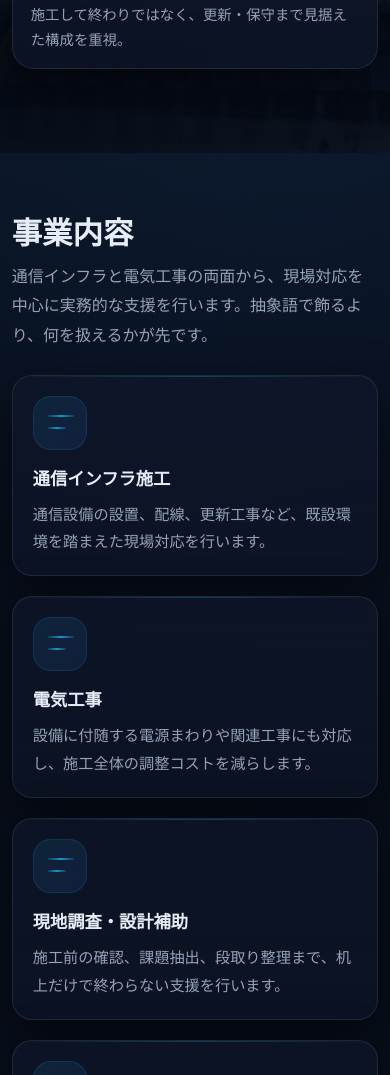
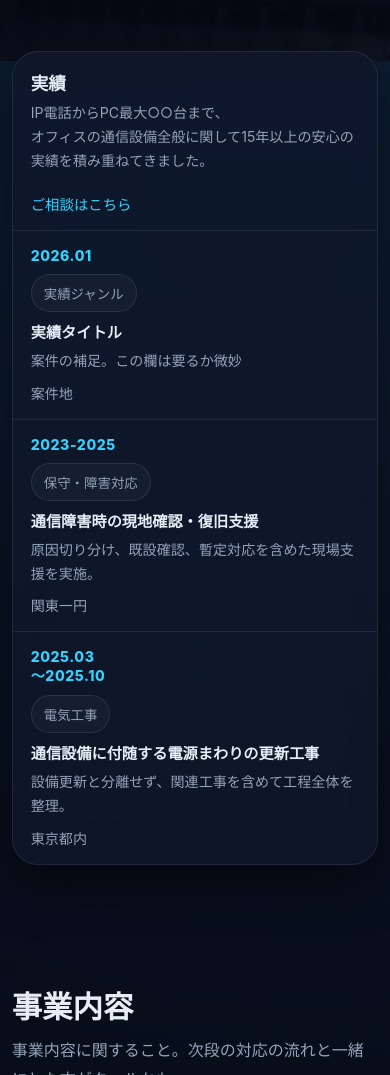
Before and after one commit to nxmaumau/sampleblack, a plain HTML site: page index.html in a window 390 px wide. Shown: the part 925-2000 px from the top of the page. Drawn offline with Linux system fonts and the light colour scheme.

Commit message:
Update index.html

```diff
--- a/index.html
+++ b/index.html
@@ -435,6 +435,102 @@
       line-height: 1.8;
     }
 
+    /* works strip */
+    .works-highlight {
+      padding-top: 0;
+      margin-top: -48px;
+      position: relative;
+      z-index: 6;
+    }
+    .works-shell {
+      border: 1px solid var(--line);
+      border-radius: 26px;
+      background:
+        linear-gradient(180deg, rgba(15,23,42,0.88), rgba(15,23,42,0.74));
+      box-shadow: var(--shadow);
+      overflow: hidden;
+      backdrop-filter: blur(18px);
+    }
+    .works-head {
+      display: flex;
+      align-items: end;
+      justify-content: space-between;
+      gap: 20px;
+      padding: 22px 26px 18px;
+      border-bottom: 1px solid var(--line);
+    }
+    .works-head h2 {
+      font-size: clamp(1.1rem, 2vw, 1.4rem);
+      margin-bottom: 6px;
+    }
+    .works-head p {
+      color: var(--sub);
+      font-size: 0.92rem;
+      line-height: 1.7;
+      max-width: 700px;
+    }
+    .works-link {
+      color: var(--accent);
+      font-size: 0.9rem;
+      white-space: nowrap;
+    }
+    .works-list {
+      display: grid;
+      grid-template-columns: 1fr;
+    }
+    .work-item {
+      display: grid;
+      grid-template-columns: 110px 180px minmax(0, 1fr) 140px;
+      gap: 18px;
+      align-items: center;
+      padding: 18px 26px;
+      border-bottom: 1px solid var(--line);
+      transition: background 0.2s ease, transform 0.2s ease;
+    }
+    .work-item:last-child {
+      border-bottom: none;
+    }
+    .work-item:hover {
+      background: rgba(255,255,255,0.03);
+    }
+    .work-year {
+      color: var(--accent);
+      font-weight: 800;
+      letter-spacing: 0.04em;
+      font-size: 0.95rem;
+    }
+    .work-type {
+      display: inline-flex;
+      align-items: center;
+      justify-content: center;
+      min-height: 34px;
+      padding: 8px 12px;
+      border-radius: 999px;
+      border: 1px solid rgba(148,163,184,0.16);
+      background: rgba(255,255,255,0.03);
+      color: var(--sub);
+      font-size: 0.84rem;
+      width: fit-content;
+    }
+    .work-main strong {
+      display: block;
+      font-size: 1rem;
+      line-height: 1.5;
+      margin-bottom: 4px;
+      color: var(--text);
+    }
+    .work-main span {
+      color: var(--sub);
+      font-size: 0.92rem;
+      line-height: 1.7;
+    }
+    .work-meta {
+      color: var(--sub);
+      font-size: 0.88rem;
+      text-align: right;
+      white-space: nowrap;
+    }
+
     .panel::before {
       content: "";
       position: absolute;
@@ -628,6 +724,26 @@
     }
 
     @media (max-width: 960px) {
+      .works-highlight {
+        margin-top: -22px;
+      }
+      .works-head {
+        flex-direction: column;
+        align-items: flex-start;
+      }
+      .work-item {
+        grid-template-columns: 96px 1fr;
+        align-items: start;
+      }
+      .work-main {
+        grid-column: 1 / -1;
+      }
+      .work-meta {
+        grid-column: 2;
+        text-align: left;
+        white-space: normal;
+      }
+
       .menu-btn { display: block; }
       .header-cta { display: none; }
 
@@ -686,6 +802,7 @@
       .hero {
         align-items: flex-start;
       }
+
       .hero-bg {
         background:
           linear-gradient(180deg, rgba(5,11,22,0.92) 0%, rgba(5,11,22,0.78) 40%, rgba(5,11,22,0.88) 100%),
@@ -736,6 +853,31 @@
     }
 
     @media (max-width: 540px) {
+      .works-highlight {
+        margin-top: -10px;
+      }
+      .works-head {
+        padding: 18px 18px 16px;
+      }
+      .work-item {
+        grid-template-columns: 1fr;
+        gap: 10px;
+        padding: 16px 18px;
+      }
+      .work-meta {
+        grid-column: auto;
+      }
+      .work-year {
+        font-size: 0.88rem;
+      }
+      .work-main strong {
+        font-size: 0.95rem;
+      }
+      .work-main span,
+      .works-head p {
+        font-size: 0.88rem;
+      }
+
       .hero-inner { padding: 42px 0 22px; }
       .eyebrow {
         margin-bottom: 14px;
@@ -775,8 +917,9 @@
 
       <nav id="nav">
         <ul>
+          <li><a href="#works">実績</a></li>
           <li><a href="#service">事業内容</a></li>
-          <li><a href="#flow">対応の流れ</a></li>
+<!--          <li><a href="#flow">対応の流れ</a></li> -->
           <li><a href="#recruit">採用情報</a></li>
           <li><a href="#company">会社概要</a></li>
         </ul>
@@ -811,15 +954,15 @@
           オフィスLAN工事を中心に、現地調査、設置、更新なども対応。
           現場基準の判断力で、安定した設備運用を支えます。
         </p>
-
+<!--
         <div class="hero-actions">
           <a href="#contact" class="btn btn-primary">お問い合わせ</a>
           <a href="#service" class="btn btn-secondary">事業内容を見る</a>
         </div>
-
+-->
         <div class="hero-tags">
+          <span class="tag">アピールポイント</span>
           <span class="tag">通信設備施工</span>
-<!--          <span class="tag">電気工事</span> -->
           <span class="tag">保守対応</span>
           <span class="tag">法人向け</span>
         </div>
@@ -849,11 +992,57 @@
     </div>
   </section>
 
+  <section id="works" class="works-highlight">
+    <div class="container">
+      <div class="works-shell fade">
+        <div class="works-head">
+          <div>
+            <h2>実績</h2>
+            <p>IP電話からPC最大○○台まで、<br>オフィスの通信設備全般に関して15年以上の安心の実績を積み重ねてきました。</p>
+          </div>
+          <a href="#contact" class="works-link">ご相談はこちら</a>
+        </div>
+
+        <div class="works-list">
+          <article class="work-item">
+            <div class="work-year">2026.01</div>
+            <div class="work-type">実績ジャンル</div>
+            <div class="work-main">
+              <strong>実績タイトル</strong>
+              <span>案件の補足。この欄は要るか微妙</span>
+            </div>
+            <div class="work-meta">案件地</div>
+          </article>
+
+          <article class="work-item">
+            <div class="work-year">2023-2025</div>
+            <div class="work-type">保守・障害対応</div>
+            <div class="work-main">
+              <strong>通信障害時の現地確認・復旧支援</strong>
+              <span>原因切り分け、既設確認、暫定対応を含めた現場支援を実施。</span>
+            </div>
+            <div class="work-meta">関東一円</div>
+          </article>
+
+          <article class="work-item">
+            <div class="work-year">2025.03<br>～2025.10</div>
+            <div class="work-type">電気工事</div>
+            <div class="work-main">
+              <strong>通信設備に付随する電源まわりの更新工事</strong>
+              <span>設備更新と分離せず、関連工事を含めて工程全体を整理。</span>
+            </div>
+            <div class="work-meta">東京都内</div>
+          </article>
+        </div>
+      </div>
+    </div>
+  </section>
+
   <section id="service">
     <div class="container">
       <div class="section-head fade">
         <h2>事業内容</h2>
-        <p>通信インフラと電気工事の両面から、現場対応を中心に実務的な支援を行います。抽象語で飾るより、何を扱えるかが先です。</p>
+        <p>事業内容に関すること。次段の対応の流れと一緒にした方がクールかも。</p>
       </div>
 
       <div class="grid-4">
@@ -881,59 +1070,11 @@
     </div>
   </section>
 
-  <section id="recruit">
-    <div class="container">
-      <div class="section-head fade">
-        <h2>採用情報</h2>
-        <p>現場で判断できる人を求めています。資格や肩書きよりも、状況に応じて手を動かせるかを見ます。</p>
-      </div>
-
-      <div class="grid-3">
-        <article class="panel fade">
-          <h3>募集職種</h3>
-          <p>希望する職種について</p>
-        </article>
-        <article class="panel fade">
-          <h3>求める人物像</h3>
-          <p>人物像について</p>
-        </article>
-        <article class="panel fade">
-          <h3>働き方</h3>
-          <p>提示する条件等</p>
-        </article>
-      </div>
-    </div>
-  </section>
-
-  <section id="company">
-    <div class="container">
-      <div class="section-head fade">
-        <h2>会社概要</h2>
-<!--        <p>最低限の情報だけ載せる。ここを盛ると逆に信用を落とす。</p> -->
-      </div>
-
-      <div class="panel company-card fade">
-        <div class="company-row">
-          <strong>会社名</strong>
-          <span>会社名</span>
-        </div>
-        <div class="company-row">
-          <strong>事業内容</strong>
-          <span>オフィスLAN工事</span>
-        </div>
-        <div class="company-row">
-          <strong>所在地</strong>
-          <span>東京都〇〇区</span>
-        </div>
-      </div>
-    </div>
-  </section>
-
   <section id="flow">
     <div class="container">
       <div class="section-head fade">
         <h2>対応の流れ</h2>
-        <p>軽くでも事業者にむけて</p>
+        <p>流れを見せるのは大事そう。項目として要るかは微妙</p>
       </div>
 
       <div class="flow">
@@ -961,15 +1102,67 @@
     </div>
   </section>
 
+  <section id="recruit">
+    <div class="container">
+      <div class="section-head fade">
+        <h2>採用情報</h2>
+        <p>現場で判断できる人を求めています。資格や肩書きよりも、状況に応じて手を動かせるかを見ます。</p>
+      </div>
+
+      <div class="grid-3">
+        <article class="panel fade">
+          <h3>募集職種</h3>
+          <p>希望する職種について</p>
+        </article>
+        <article class="panel fade">
+          <h3>求める人物像</h3>
+          <p>人物像について</p>
+        </article>
+        <article class="panel fade">
+          <h3>働き方</h3>
+          <p>提示する条件等</p>
+        </article>
+        <article class="panel fade">
+          <h3></h3>
+          <p>ほかにも記載したいことがあれば</p>
+        </article>
+      </div>
+    </div>
+  </section>
+
+  <section id="company">
+    <div class="container">
+      <div class="section-head fade">
+        <h2>会社概要</h2>
+        <p>軽い説明とかのせてもいいかも</p>
+      </div>
+
+      <div class="panel company-card fade">
+        <div class="company-row">
+          <strong>会社名</strong>
+          <span>会社名</span>
+        </div>
+        <div class="company-row">
+          <strong>事業内容</strong>
+          <span>通信設備施工</span>
+        </div>
+        <div class="company-row">
+          <strong>所在地</strong>
+          <span>東京都〇〇区</span>
+        </div>
+      </div>
+    </div>
+  </section>
+
   <section id="contact">
     <div class="container">
       <div class="cta-box fade">
         <div>
-          <h2>お問い合わせ・採用応募</h2>
-          <p>仕事に関するご相談・採用への応募は、こちらからお問い合わせください。</p>
+          <h2>ご相談・採用応募</h2>
+          <p>案件に関するご相談・採用への応募は、こちらからお問い合わせください。</p>
         </div>
         <div>
-          <a href="mailto:info@example.com" class="btn btn-primary">メールで問い合わせる</a>
+          <a href="mailto:info@example.com" class="btn btn-primary">お問い合わせ</a>
         </div>
       </div>
     </div>
@@ -977,7 +1170,7 @@
 
   <footer>
     <div class="container">
-      <p>© 2026 会社名 All Rights Reserved.</p>
+      <p>© 2026 会社名. All Rights Reserved.</p>
     </div>
   </footer>
 
```
